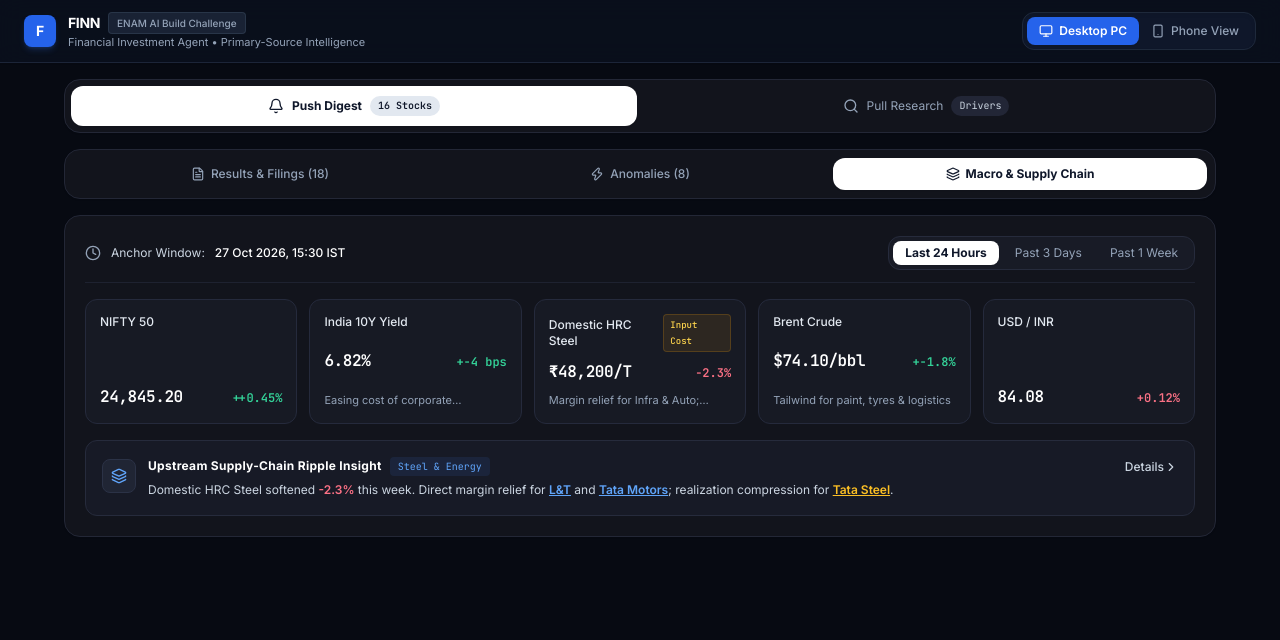
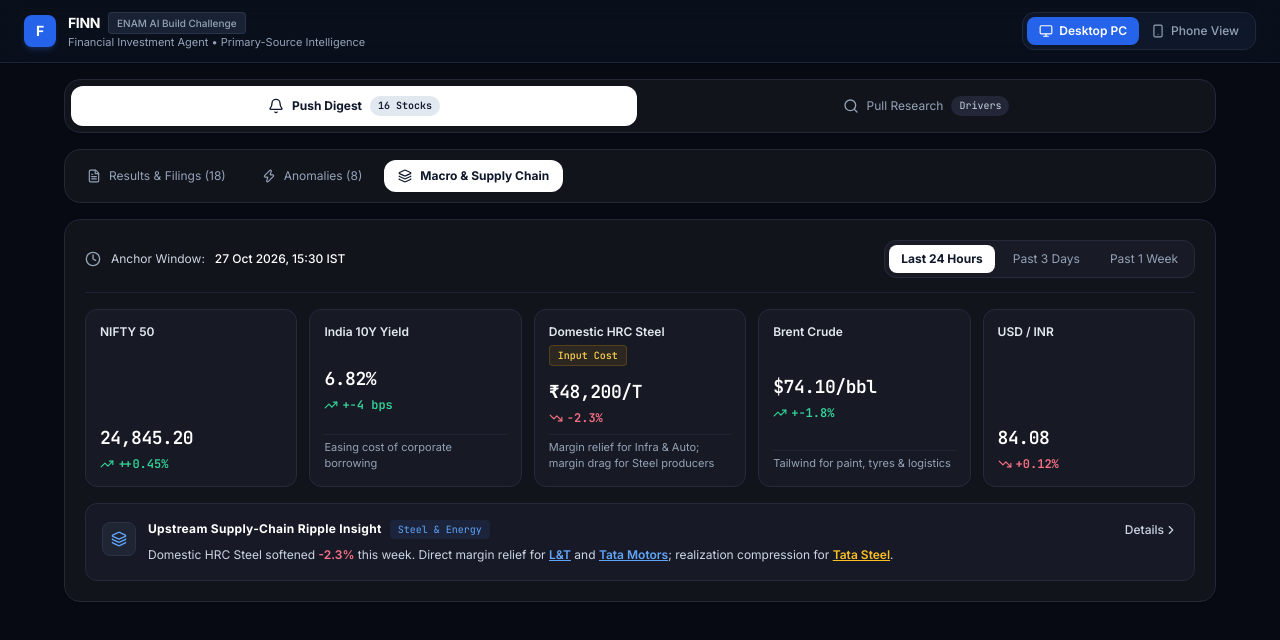
Before and after one commit to harshgupta-23/enam-finn, a React (Vite) app: page / in a window 1280 px wide. Both pictures are taken after a click on the button "Macro & Supply Chain". Shown: the top 640 px of the page. Built offline with nearby package versions, Linux system fonts and the light colour scheme.

Commit message:
fix(ui): eliminate truncation and overlaps in macro cards and sub-tabs

```diff
--- a/src/components/MacroTicker.jsx
+++ b/src/components/MacroTicker.jsx
@@ -1,27 +1,29 @@
 import React, { useState } from 'react';
 import { Clock, Layers, ChevronRight, TrendingUp, TrendingDown } from 'lucide-react';
 import { MACRO_DATA } from '../data/macro';
+import { useView } from '../context/ViewContext';
 
 export default function MacroTicker({ activeAnchor, setActiveAnchor, onSelectTicker }) {
   const [showRippleDetails, setShowRippleDetails] = useState(false);
+  const { isMobile } = useView();
 
   return (
-    <div className="bg-[#12141C] border border-[#232736] rounded-2xl p-5 shadow-sm space-y-4">
+    <div className="bg-[#12141C] border border-[#232736] rounded-2xl p-4 sm:p-5 shadow-sm space-y-4">
       {/* Anchor Header */}
-      <div className="flex flex-wrap items-center justify-between gap-3 border-b border-[#1E2230] pb-3">
+      <div className="flex flex-col sm:flex-row sm:items-center justify-between gap-3 border-b border-[#1E2230] pb-3.5">
         <div className="flex items-center space-x-2.5 text-xs text-slate-300">
-          <Clock className="w-4 h-4 text-slate-400" />
+          <Clock className="w-4 h-4 text-slate-400 shrink-0" />
           <span>Anchor Window:</span>
           <strong className="text-white font-medium">{activeAnchor.timestamp}</strong>
         </div>
 
         {/* Anchor Selector */}
-        <div className="flex items-center space-x-1 bg-[#181B26] border border-[#262B3C] rounded-xl p-1">
+        <div className="flex items-center space-x-1.5 bg-[#181B26] border border-[#262B3C] rounded-xl p-1 overflow-x-auto scrollbar-none">
           {MACRO_DATA.anchors.map((anchor) => (
             <button
               key={anchor.id}
               onClick={() => setActiveAnchor(anchor)}
-              className={`px-3 py-1 rounded-lg text-xs transition-all ${
+              className={`px-3 py-1.5 rounded-lg text-xs whitespace-nowrap transition-all ${
                 activeAnchor.id === anchor.id
                   ? 'bg-white text-slate-900 font-bold shadow-sm'
                   : 'text-slate-400 hover:text-slate-200'
@@ -33,35 +35,48 @@ export default function MacroTicker({ activeAnchor, setActiveAnchor, onSelectTic
         </div>
       </div>
 
-      {/* Macro Indicators */}
-      <div className="grid grid-cols-2 sm:grid-cols-3 lg:grid-cols-5 gap-3">
+      {/* Macro Indicators: 2-column stacked layout on mobile to prevent overlapping */}
+      <div className={`grid gap-3 ${isMobile ? 'grid-cols-2' : 'grid-cols-2 sm:grid-cols-3 lg:grid-cols-5'}`}>
         {MACRO_DATA.benchmarks.map((item) => (
           <div
             key={item.id}
-            className="p-3.5 rounded-xl border bg-[#171A24] border-[#252A3C] flex flex-col justify-between"
+            className="p-3.5 rounded-xl border bg-[#171A24] border-[#252A3C] flex flex-col justify-between space-y-2 shadow-sm"
           >
-            <div className="flex items-center justify-between text-xs text-slate-400 mb-2">
-              <span className="font-medium text-slate-200">{item.name}</span>
+            {/* Header: Name + Tag */}
+            <div className="flex flex-col space-y-1">
+              <span className="text-xs font-semibold text-slate-200 leading-snug">
+                {item.name}
+              </span>
               {item.tag && (
-                <span className="px-1.5 py-0.5 bg-amber-500/10 text-amber-300 text-[9px] rounded font-mono font-medium border border-amber-500/20">
+                <span className="self-start px-2 py-0.5 bg-amber-500/10 text-amber-300 text-[10px] rounded font-mono font-medium border border-amber-500/20">
                   {item.tag}
                 </span>
               )}
             </div>
 
-            <div className="flex items-baseline justify-between">
-              <span className="font-mono font-bold text-base text-white tracking-tight">{item.value}</span>
-              <span
+            {/* Value & Delta (Stacked vertically so they NEVER collide) */}
+            <div className="space-y-1 pt-1">
+              <div className="font-mono font-bold text-base sm:text-lg text-white tracking-tight">
+                {item.value}
+              </div>
+
+              <div
                 className={`text-xs font-mono font-semibold flex items-center ${
                   item.isPositive ? 'text-emerald-400' : 'text-rose-400'
                 }`}
               >
-                {item.isPositive ? '+' : ''}{item.delta}
-              </span>
+                {item.isPositive ? (
+                  <TrendingUp className="w-3.5 h-3.5 mr-1 shrink-0" />
+                ) : (
+                  <TrendingDown className="w-3.5 h-3.5 mr-1 shrink-0" />
+                )}
+                <span>{item.isPositive ? '+' : ''}{item.delta}</span>
+              </div>
             </div>
 
-            {item.note && (
-              <p className="text-[11px] text-slate-400 mt-2 line-clamp-1">
+            {/* Note shown cleanly without cutoffs on desktop */}
+            {!isMobile && item.note && (
+              <p className="text-[11px] text-slate-400 pt-1 border-t border-[#202536]">
                 {item.note}
               </p>
             )}
@@ -76,7 +91,7 @@ export default function MacroTicker({ activeAnchor, setActiveAnchor, onSelectTic
             <div className="p-2 rounded-lg bg-[#202534] text-slate-200 shrink-0 mt-0.5 border border-[#2B3246]">
               <Layers className="w-4 h-4 text-blue-400" />
             </div>
-            <div className="space-y-1">
+            <div className="space-y-1.5">
               <div className="flex items-center space-x-2">
                 <span className="text-xs font-bold text-white tracking-wide">
                   Upstream Supply-Chain Ripple Insight
@@ -102,7 +117,7 @@ export default function MacroTicker({ activeAnchor, setActiveAnchor, onSelectTic
         </div>
 
         {showRippleDetails && (
-          <div className="mt-4 pt-3 border-t border-[#232738] grid grid-cols-1 md:grid-cols-3 gap-3">
+          <div className={`mt-4 pt-3 border-t border-[#232738] grid gap-3 ${isMobile ? 'grid-cols-1' : 'grid-cols-3'}`}>
             <div className="bg-[#12141C] p-3 rounded-lg border border-[#222636]">
               <div className="flex items-center justify-between text-slate-400 text-[10px] mb-1">
                 <span>Infrastructure & EPC</span>
--- a/src/components/PushFeed.jsx
+++ b/src/components/PushFeed.jsx
@@ -40,43 +40,43 @@ export default function PushFeed({ portfolio, onSelectTicker, activeAnchor, setA
 
   return (
     <div className="space-y-4">
-      {/* Focused Navigation Pills: Allows the user to view one topic at a time */}
+      {/* Focused Navigation Pills: Zero truncation, natural width */}
       <div className="bg-[#12141C] border border-[#232736] rounded-2xl p-2 shadow-sm">
-        <div className="grid grid-cols-3 gap-1.5 text-xs font-medium">
+        <div className="flex items-center space-x-2 overflow-x-auto scrollbar-none py-0.5">
           <button
             onClick={() => setSubView('filings')}
-            className={`py-2 px-3 rounded-xl transition-all flex items-center justify-center space-x-1.5 ${
+            className={`py-2 px-3.5 rounded-xl transition-all flex items-center space-x-2 shrink-0 text-xs ${
               subView === 'filings'
                 ? 'bg-white text-slate-900 font-bold shadow-sm'
                 : 'text-slate-400 hover:text-slate-200 hover:bg-[#181B26]'
             }`}
           >
             <FileText className="w-3.5 h-3.5" />
-            <span className="truncate">Results & Filings ({materialFilings.length})</span>
+            <span>Results & Filings ({materialFilings.length})</span>
           </button>
 
           <button
             onClick={() => setSubView('anomalies')}
-            className={`py-2 px-3 rounded-xl transition-all flex items-center justify-center space-x-1.5 ${
+            className={`py-2 px-3.5 rounded-xl transition-all flex items-center space-x-2 shrink-0 text-xs ${
               subView === 'anomalies'
                 ? 'bg-white text-slate-900 font-bold shadow-sm'
                 : 'text-slate-400 hover:text-slate-200 hover:bg-[#181B26]'
             }`}
           >
             <Zap className="w-3.5 h-3.5" />
-            <span className="truncate">Anomalies ({anomalyStocks.length})</span>
+            <span>Anomalies ({anomalyStocks.length})</span>
           </button>
 
           <button
             onClick={() => setSubView('macro')}
-            className={`py-2 px-3 rounded-xl transition-all flex items-center justify-center space-x-1.5 ${
+            className={`py-2 px-3.5 rounded-xl transition-all flex items-center space-x-2 shrink-0 text-xs ${
               subView === 'macro'
                 ? 'bg-white text-slate-900 font-bold shadow-sm'
                 : 'text-slate-400 hover:text-slate-200 hover:bg-[#181B26]'
             }`}
           >
             <Layers className="w-3.5 h-3.5" />
-            <span className="truncate">Macro & Supply Chain</span>
+            <span>Macro & Supply Chain</span>
           </button>
         </div>
       </div>
```
